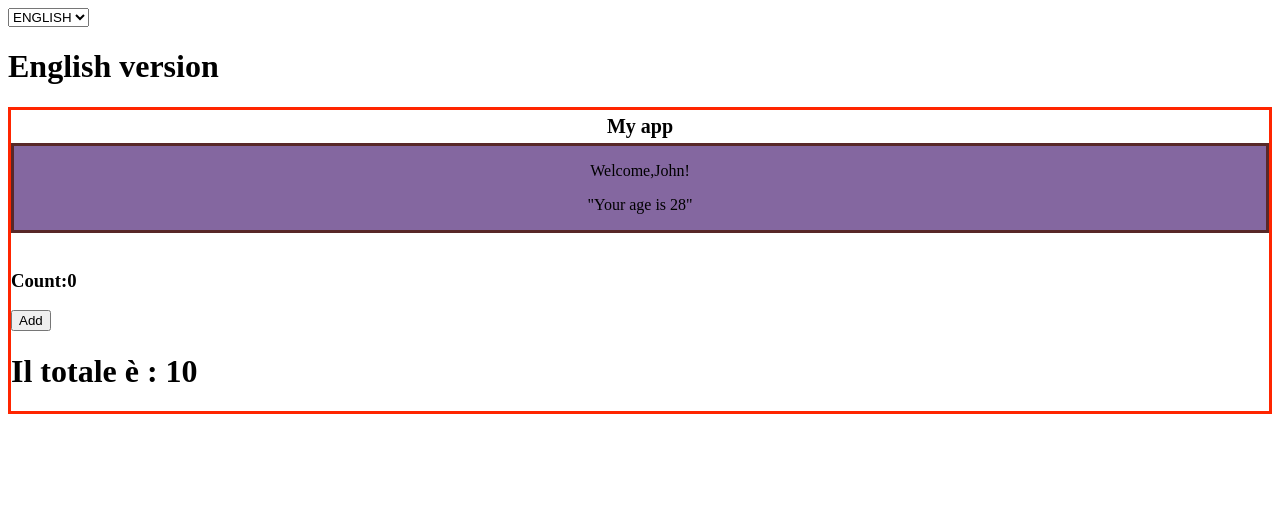
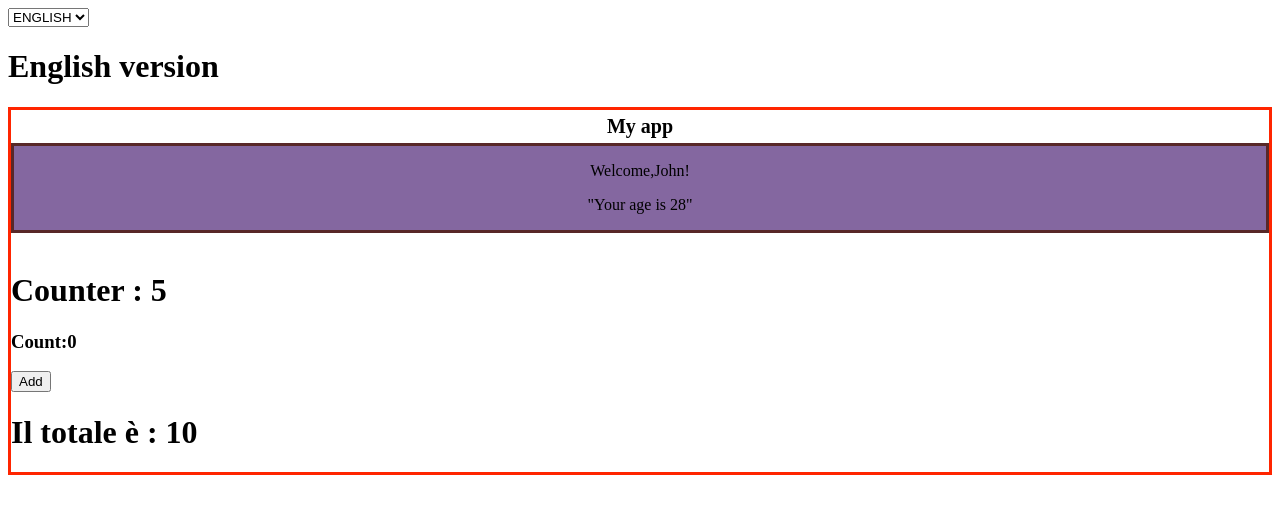
Before and after one commit to Meli357/REACT-exercises, a React (Create React App) app: page / in a window 1280 px wide. Shown: the top 514 px of the page. Built offline with nearby package versions, Linux system fonts and the light colour scheme.

Commit message:
rewrite Counter as function

```diff
--- a/src/App.js
+++ b/src/App.js
@@ -21,7 +21,7 @@ export class App extends React.Component{
                 {/* <Hello /> */}
                 <Welcome age={28} name="John"/>
                 <br />
-                {/* <Counter /> */}
+                <Counter />
                 <ClickCounter onCounterChange={(counter)=> {
                     return console.log("The value of the counter is " + counter)}}/>
                 {/* <ClickTracker /> */}
--- a/src/Counter.js
+++ b/src/Counter.js
@@ -1,41 +1,17 @@
-import React from "react";
+import React, { useEffect, useState } from "react";
 import { CounterDisplay } from "./CounterDisplay";
 
-export class Counter extends React.Component{
-    state={
-        count: this.props.initialValue,
-    }
+export function Counter(){
+    const[count,setCount]=useState(0)
 
-    // constructor(props){
-    //     super(props)}
+    useEffect(()=>{
+        const timer = setInterval(()=>
+        setCount((lastCount)=>lastCount + 1), 1000);
 
-    componentDidMount(){
-        this._interval = setInterval(() => {
-            this.setState((state)=>{
-                return{
-                    count:state.count + (this.props.incAmount),
-                }
-            })
-            }, this.props.incInterval)
-    }
+        return () => {
+            clearInterval(timer)
+        }
+    },[]);
 
-    componentWillUpmount(){
-        clearInterval(this._interval);
-    }
-
-    componentDidUpdate(prevProps, prevState){
-        if(prevState.count > 10*this.props.initialValue){
-            this.setState({count : this.props.initialValue})
-        }
-    }
-
-    render(){
-        return <CounterDisplay count={this.state.count}/>
-    }
+    return(<CounterDisplay count={count}/>);
 }
-
-Counter.defaultProps={
-    initialValue: 1,
-    incAmount: 2,
-    incInterval: 1000,
-}
```
